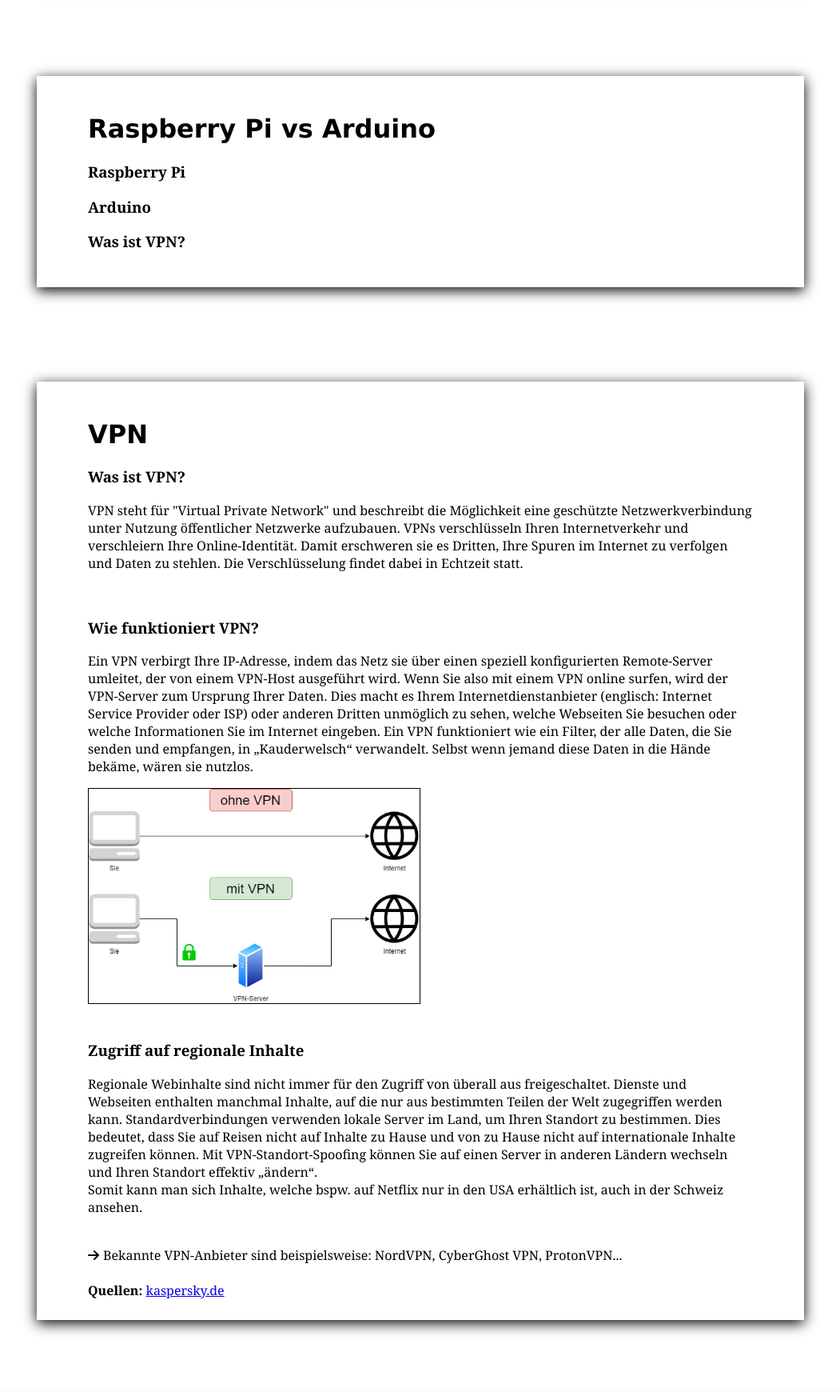
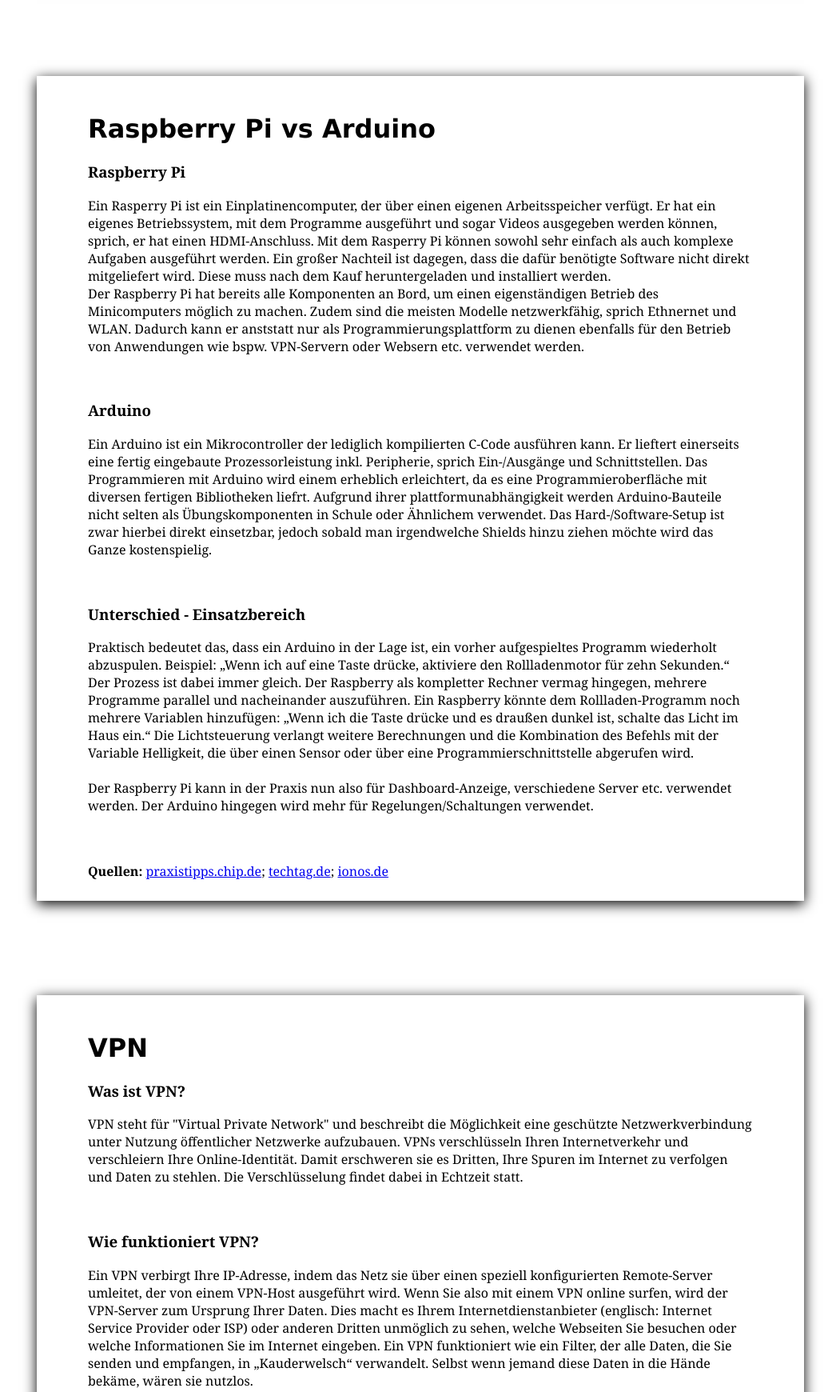
Before and after one commit to MtoseD/mikedaetwyler, a PHP site: page /sites/themes.php in a window 1280 px wide. Shown: the part 3851-5591 px from the top of the page at 80% size, without its empty margins (114-1165 px from the left). Run offline with PHP 8.4, Linux system fonts and the light colour scheme; some libraries are stand-ins or nearby versions.

Commit message:
added content to securityStuff and Themes

```diff
--- a/sites/themes.php
+++ b/sites/themes.php
@@ -302,13 +302,41 @@
     <h1 class="themes-title">Raspberry Pi vs Arduino</h1>
     <h3 class="themes-content-title">Raspberry Pi</h3>
     <p>
+        Ein Rasperry Pi ist ein Einplatinencomputer, der über einen eigenen Arbeitsspeicher verfügt. Er hat ein eigenes Betriebssystem,
+        mit dem Programme ausgeführt und sogar Videos ausgegeben werden können, sprich, er hat einen HDMI-Anschluss.
+        Mit dem Rasperry Pi können sowohl sehr einfach als auch komplexe Aufgaben ausgeführt werden. Ein großer Nachteil ist dagegen,
+        dass die dafür benötigte Software nicht direkt mitgeliefert wird. Diese muss nach dem Kauf heruntergeladen und installiert werden. <br>
 
-    </p>
+        Der Raspberry Pi hat bereits alle Komponenten an Bord, um einen eigenständigen Betrieb des Minicomputers möglich zu machen.
+        Zudem sind die meisten Modelle netzwerkfähig, sprich Ethnernet und WLAN. Dadurch kann er anststatt nur als
+        Programmierungsplattform zu dienen ebenfalls für den Betrieb von Anwendungen wie bspw. VPN-Servern oder Websern etc. verwendet werden.
+    </p><br>
     <h3 class="themes-content-title">Arduino</h3>
     <p>
+        Ein Arduino ist ein Mikrocontroller der lediglich kompilierten C-Code ausführen kann. Er lieftert einerseits eine fertig
+        eingebaute Prozessorleistung inkl. Peripherie, sprich Ein-/Ausgänge und Schnittstellen. Das Programmieren mit Arduino wird
+        einem erheblich erleichtert, da es eine Programmieroberfläche mit diversen fertigen Bibliotheken liefrt. Aufgrund ihrer
+        plattformunabhängigkeit werden Arduino-Bauteile nicht selten als Übungskomponenten in Schule oder Ähnlichem verwendet.
+        Das Hard-/Software-Setup ist zwar hierbei direkt einsetzbar, jedoch sobald man irgendwelche Shields hinzu ziehen möchte wird
+        das Ganze kostenspielig.
+    </p><br>
+    <h3 class="themes-content-title">Unterschied - Einsatzbereich</h3>
+    <p>
+        Praktisch bedeutet das, dass ein Arduino in der Lage ist, ein vorher aufgespieltes Programm wiederholt abzuspulen.
+        Beispiel: „Wenn ich auf eine Taste drücke, aktiviere den Rollladenmotor für zehn Sekunden.“ Der Prozess ist dabei immer gleich.
+        Der Raspberry als kompletter Rechner vermag hingegen, mehrere Programme parallel und nacheinander auszuführen. Ein Raspberry
+        könnte dem Rollladen-Programm noch mehrere Variablen hinzufügen: „Wenn ich die Taste drücke und es draußen dunkel ist,
+        schalte das Licht im Haus ein.“ Die Lichtsteuerung verlangt weitere Berechnungen und die Kombination des Befehls mit der Variable
+        Helligkeit, die über einen Sensor oder über eine Programmierschnittstelle abgerufen wird. <br><br>
 
+        Der Raspberry Pi kann in der Praxis nun also für Dashboard-Anzeige, verschiedene Server etc. verwendet werden.
+        Der Arduino hingegen wird mehr für Regelungen/Schaltungen verwendet.
     </p>
-    <h3 class="themes-content-title">Was ist VPN?</h3>
+    <br><br>
+    <b>Quellen:</b>
+    <a href="https://praxistipps.chip.de/raspberry-pi-vs-arduino-das-sind-die-unterschiede_119020" target="_blank">praxistipps.chip.de</a>;
+    <a href="https://www.techtag.de/it-und-hightech/arduino-vs-raspberry-pi-wo-liegt-der-unterschied/" target="_blank">techtag.de</a>;
+    <a href="https://www.ionos.de/digitalguide/server/knowhow/arduino-vs-raspberry-pi/" target="_blank">ionos.de</a>
 </div>
 
 <!-- VPN -->
```
Also changed, not shown: sites/securityStuff.php (+31 -8 lines).
